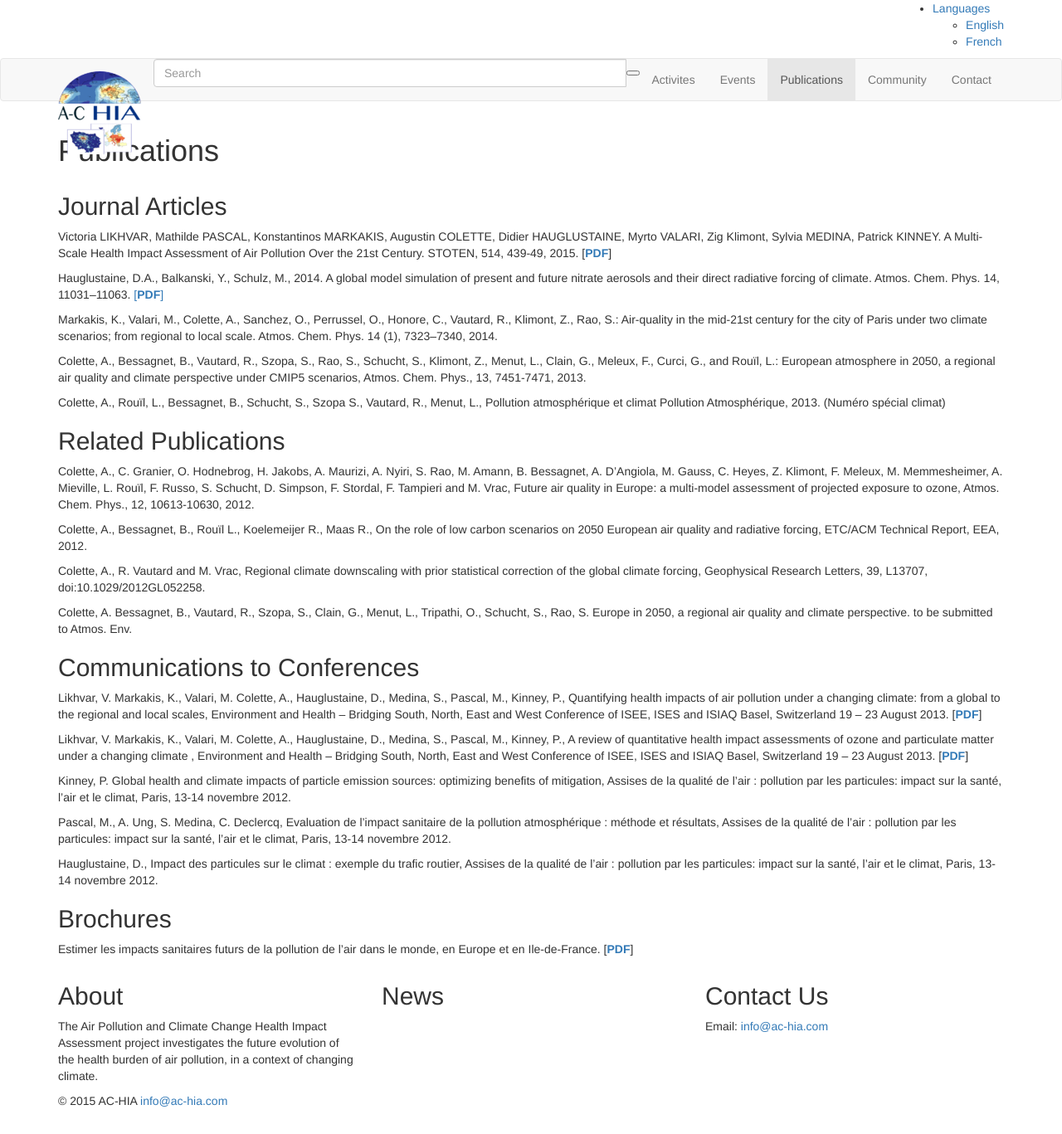
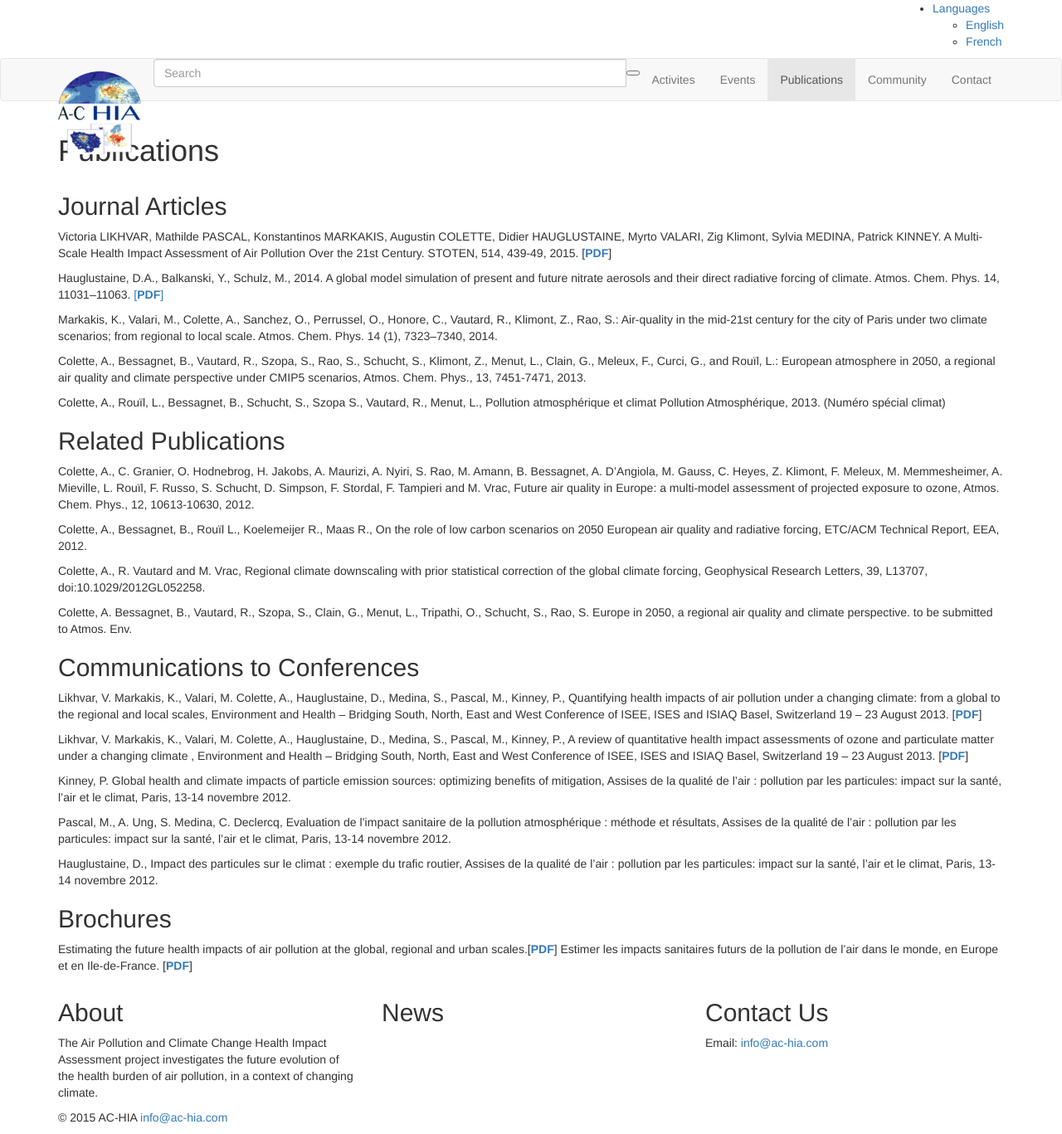
Before and after one commit to vlikhvar/achia, a Jekyll site: the page built from publications.md, in a window 1280 px wide. Shown: the whole page at 83% size. Built offline with Jekyll 4.4.1, drawn with Linux system fonts in a browser that asks for light colours; nearby versions of some CDN libraries; library files that are not in the unit come from our copies; Markdown is read by kramdown in place of the engine named in the settings.

Commit message:
Update publications.md
Updated brochures for unesco

```diff
--- a/publications.md
+++ b/publications.md
@@ -43,4 +43,5 @@ Hauglustaine, D., Impact des particules sur le climat : exemple du trafic routie
 
 <div class="headline"><h2>Brochures</h2></div>
 
-Estimer les impacts sanitaires futurs de la pollution de l’air dans le monde, en Europe et en Ile-de-France. [[**PDF**]({{ ASSET_PATH }}/../../pdfs/ACHIA_brochure-Fr-2.pdf)]
+Estimating the future health impacts of air pollution at the global, regional and urban scales.[[**PDF**]({{ ASSET_PATH }}/../../pdfs/ACHIA_brochure-En.pdf)]
+Estimer les impacts sanitaires futurs de la pollution de l’air dans le monde, en Europe et en Ile-de-France. [[**PDF**]({{ ASSET_PATH }}/../../pdfs/ACHIA_brochure-Fr.pdf)]
```
